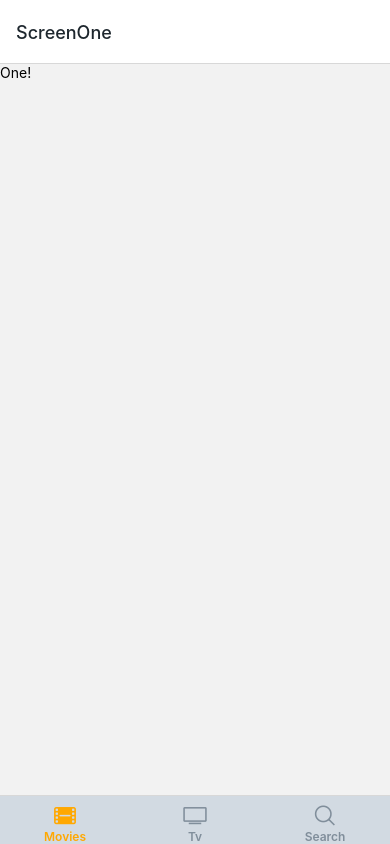
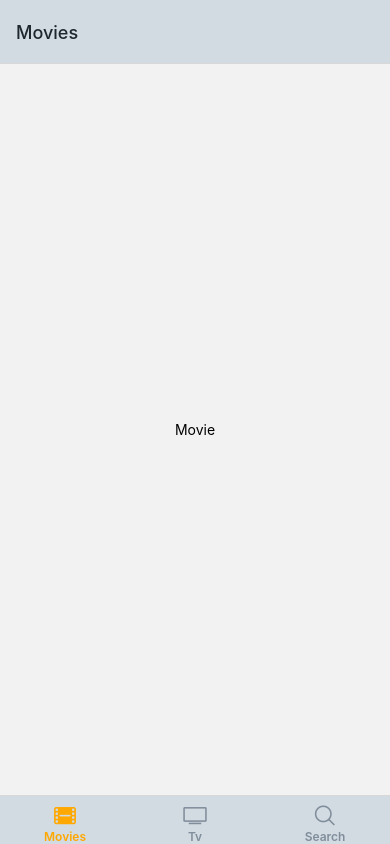
Before and after one commit to GUAJEGUICHAN/NomadreactNativeP1, a React Native app: screen /Movies in a window 390 px wide. Built offline with nearby package versions, Linux system fonts and the light colour scheme.

Commit message:
2.12 다른 Navigator로 건너뛰어서 Navigate하기

```diff
--- a/App.jsx
+++ b/App.jsx
@@ -12,6 +12,7 @@ import { NavigationContainer } from '@react-navigation/native';
 
 import Tabs from './navigation/Tabs';
 import Stack from './navigation/Stack';
+import Root from './navigation/Root';
 
 export default function App() {
   const [assets] = useAssets([require('./android.png')]);
@@ -27,7 +28,7 @@ export default function App() {
 
   return (
     <NavigationContainer>
-      <Tabs />
+      <Root />
     </NavigationContainer>
   );
 }
--- /dev/null
+++ b/navigation/Root.jsx
@@ -0,0 +1,21 @@
+import { createNativeStackNavigator } from '@react-navigation/native-stack';
+import Stack from './Stack';
+import Tabs from './Tabs';
+
+const Nav = createNativeStackNavigator();
+
+function Root() {
+  return (
+    <Nav.Navigator
+      initialRouteName="Tabs"
+      screenOptions={{
+        headerShown: false,
+      }}
+    >
+      <Nav.Screen name="Tabs" component={Tabs} />
+      <Nav.Screen name="Stack" component={Stack} />
+    </Nav.Navigator>
+  );
+}
+
+export default Root;
--- a/navigation/Stack.jsx
+++ b/navigation/Stack.jsx
@@ -4,14 +4,12 @@ import { createNativeStackNavigator } from '@react-navigation/native-stack';
 
 import { Text, TouchableOpacity } from 'react-native';
 
-import Tabs from './Tabs';
-
 import { ORANGE_COLOR, BLACK_COLOR } from '../colors';
 
 function ScreenOne({ navigation: { navigate } }) {
   return (
     <TouchableOpacity>
-      <Text onPress={() => navigate('ScreenTwo')}>
+      <Text onPress={() => navigate('Tabs', { screen: 'Search' })}>
         One!
       </Text>
     </TouchableOpacity>
@@ -63,7 +61,6 @@ function Stack() {
         name="ScreenTwo"
         component={ScreenTwo}
         options={{
-          // presentation: 'modal',
           animation: 'fade',
         }}
       />
--- a/navigation/Tabs.jsx
+++ b/navigation/Tabs.jsx
@@ -13,7 +13,6 @@ import {
 import Movie from '../screens/Movie';
 import Search from '../screens/Search';
 import Tv from '../screens/Tv';
-import Stack from './Stack';
 
 const Tab = createBottomTabNavigator();
 
@@ -22,7 +21,7 @@ function Tabs() {
 
   return (
     <Tab.Navigator
-      initialRouteName="Search"
+      initialRouteName="Movies"
       screenOptions={{
         headerStyle: {
           backgroundColor: isDark ? BLACK_COLOR : WHITE_COLOR,
@@ -47,9 +46,8 @@ function Tabs() {
     >
       <Tab.Screen
         name="Movies"
-        component={Stack}
+        component={Movie}
         options={{
-          headerShown: false,
           tabBarIcon: ({ focused, color, size }) => (
             <Ionicons
               name={focused ? 'film' : 'film-outline'}
--- a/screens/Movie.jsx
+++ b/screens/Movie.jsx
@@ -1,10 +1,11 @@
 import React from 'react';
 
-import { View, Text } from 'react-native';
+import { Text, TouchableOpacity } from 'react-native';
 
-function Movie() {
+function Movie({ navigation: { navigate } }) {
   return (
-    <View
+    <TouchableOpacity
+      onPress={() => navigate('Stack', { screen: 'ScreenOne' })}
       style={{
         flex: 1,
         justifyContent: 'center',
@@ -12,7 +13,7 @@ function Movie() {
       }}
     >
       <Text>Movie</Text>
-    </View>
+    </TouchableOpacity>
   );
 }
 
```
